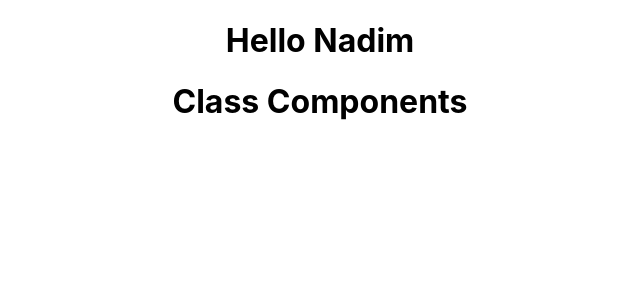
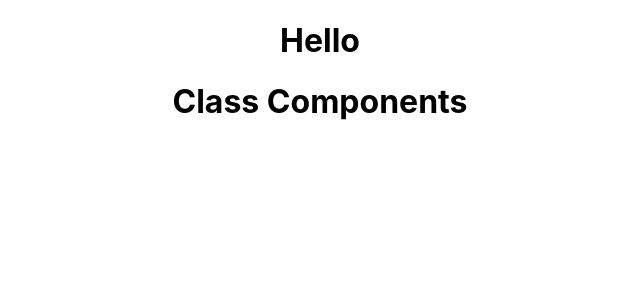
Before and after one commit to DevMansuri/React-Learning, a React (Create React App) app in the folder helloworld/: page / in a window 1280 px wide. Shown: the top 300 px of the page, without its empty margins (320-960 px from the left). Built offline with nearby package versions, Linux system fonts and the light colour scheme.

Commit message:
modified : props with functional component

```diff
--- a/helloworld/src/components/Greet.js
+++ b/helloworld/src/components/Greet.js
@@ -1,7 +1,12 @@
 import React from "react";
 
-function Greet() {
-    return <h1>Hello Nadim</h1>
+function Greet(props) {
+    return (
+        <div>
+        <h1>Hello {props.name}</h1>
+        {props.children}
+        </div>
+    )
 
 }
 
```
